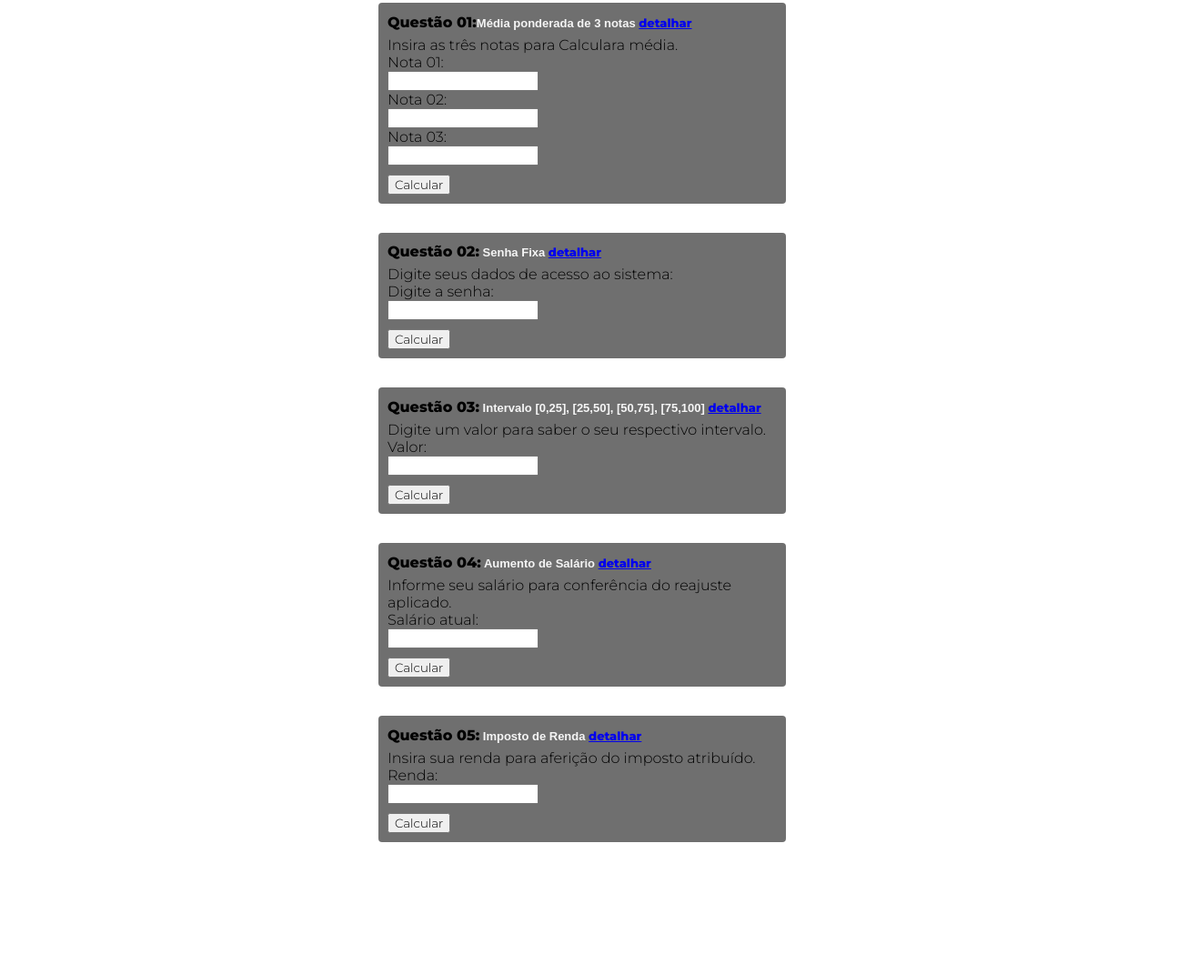
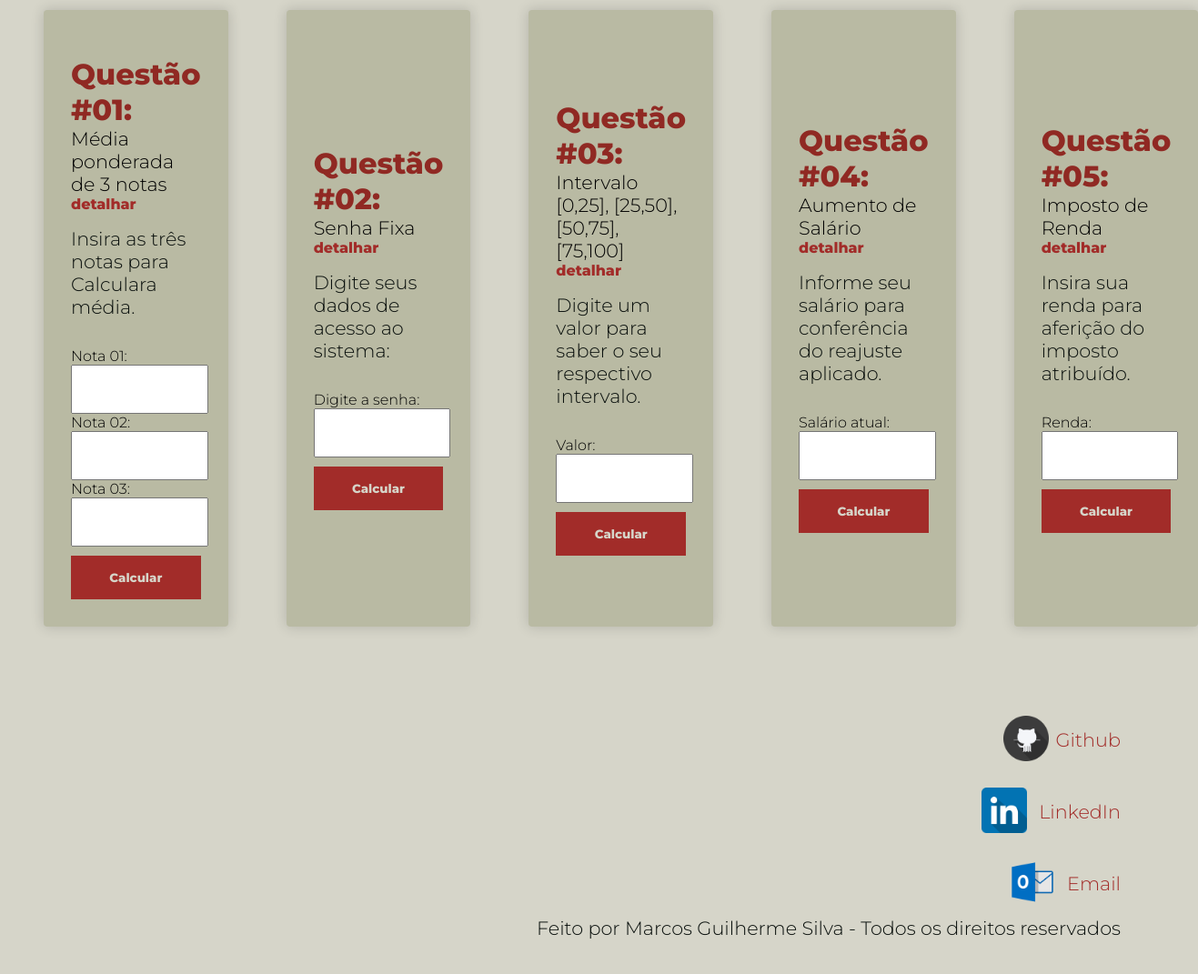
Before and after one commit to mguilherm/exercicio-10, a plain HTML site: page index.html in a window 1280 px wide. Shown: the part 29-1100 px from the top of the page at 91% size, 1317 px wide, since content can reach past the window. Before the commit the page ends 965 px from the top, so only its background shows below. Drawn offline with Linux system fonts and the light colour scheme.

Commit message:
Add files via upload
Adding a CSS file

```diff
--- a/index.css
+++ b/index.css
@@ -1,53 +1,124 @@
+:root{
+    --title: #902923;
+    --text: #0a100d;
+    --text02: #a22c29;
+    --background: #d6d5c9;
+    --box: #b9baa3;
+
+}
 
 *{
     font-family: Montserrat, sans-serif;
 
+
 }
 input {
     display: block;
+    width: 100%;
+    height: 3rem;
+    align-items: center;
+    align-content: center;
+
+}
+
+#corpo{
+    display: flex;
+    flex-direction: row;
+    flex-grow: 4;
+    align-content: center;
+
 }
 
 h1 {
-    font-size: 16px;
-    margin-bottom: 0px;
-    margin-bottom: 6px;
+    font-size: 2rem;
+    margin-bottom: 0%;
+    color: var(--title);
 }
 
 span {
-    font-size: 13px;
-    font-family: Arial, Helvetica, sans-serif;
-    color: #f5f5f5;
+    font-size: 1.3rem;
+    font-weight: lighter;
+
 }
 
 p {
-    margin: 0px;
+    margin-top: 1rem;;
+    margin-bottom: 2rem;
+    font-size: 1.3rem;
+    color: var(--text);
 }
 
 body {
-    width: 40%;
+
     display: block;
-    margin-left: auto;
-    margin-right: auto;
+    margin-left: 1rem;
+    margin-right: 1rem;
+    background-color: var(--background);
+    justify-content: space-between;
 }
 
 .questao {
 
     margin: 2rem;
+    background-color: var(--box);
+    padding: 30px;
+    margin-bottom: 10px;
+    border-radius: 4px;
+    align-content: center;
+    justify-content: space-between;
+    flex-wrap: wrap;
+    box-shadow: 0px 0px 14px 1px rgba(0, 0, 0, 0.15);
 
 
-    padding: 1rem;
-    background-color: #1b1b1ba1;
-    padding: 1px 0px 10px 10px;
-    margin-bottom: 10px;
-    border-radius: 4px;
-    flex-wrap: wrap;
-    align-content: center;
 
 
 }
 .questao:hover {
-    background-color: #4d001394;
+    background-color: var(--background);
+    box-shadow: none
 }
+
 input[type=button]{
     margin-top: 10px;
+    border: none;
+    background-color: var(--text02);
+    color: var(--background);
+    font-weight: bolder;
+    padding: 1rem;
+
 }
+
+a{
+
+    text-decoration: none;
+    color: var(--text02);
+    font-weight: bolder;
+}
+
+footer {
+    margin-top: 1rem;
+    text-align: right;
+    padding-right: 1.5rem;
+    padding: 2rem;
+    background-color: var(--background);
+
+
+
+
+}
+
+footer p {
+    margin: 0%;
+    margin-top: 1.5rem;
+    font-weight: lighter;
+
+
+
+}
+
+
+img {
+    position: relative;
+    top: 1rem;
+    left: -0.5rem;
+}
--- a/index.html
+++ b/index.html
@@ -3,7 +3,7 @@
   <head>
     <meta charset="UTF-8" />
     <title>Exercício 10 | DEV Front End</title>
-    <link rel="stylesheet" href="./index.css">
+    <link rel="stylesheet" href="./index.css" />
     <link rel="preconnect" href="https://fonts.gstatic.com" />
     <link
       href="https://fonts.googleapis.com/css2?family=Montserrat:ital,wght@0,300;0,600;0,800;1,200&display=swap"
@@ -15,52 +15,123 @@
   <body>
     <div id="corpo">
       <div class="questao">
-            <h1>Questão 01:<span>Média ponderada de 3 notas
-                    <a href="https://www.urionlinejudge.com.br/judge/pt/problems/view/1006"
-                        target="_blank">detalhar</a></span></h1>
+        <h1>Questão #01:</h1>
+        <span>Média ponderada de 3 notas</span> <br />
+        <a
+          href="https://www.urionlinejudge.com.br/judge/pt/problems/view/1006"
+          target="_blank"
+          >detalhar</a
+        >
         <p id="media">Insira as três notas para Calculara média.</p>
         <label for="nota01">Nota 01:</label>
-            <input type="text" id="nota01">
+        <input type="text" id="nota01" />
         <label for="nota02">Nota 02:</label>
-            <input type="text" id="nota02">
+        <input type="text" id="nota02" />
         <label for="nota03">Nota 03:</label>
-            <input type="text" id="nota03">
-            <input type="button" value="Calcular" onclick="media()">
+        <input type="text" id="nota03" />
+        <input type="button" value="Calcular" onclick="media()" />
       </div>
       <div class="questao">
-            <h1>Questão 02:<span> Senha Fixa <a href="https://www.urionlinejudge.com.br/judge/pt/problems/view/1114"
-                        target="_blank">detalhar</a></span></h1>
+        <h1>Questão #02:</h1>
+        <span> Senha Fixa</span> <br />
+        <a
+          href="https://www.urionlinejudge.com.br/judge/pt/problems/view/1114"
+          target="_blank"
+          >detalhar</a
+        >
         <p id="senha">Digite seus dados de acesso ao sistema:</p>
         <label for="senhaDigitada">Digite a senha:</label>
-            <input type="password" id="senhaDigitada">
-            <input type="button" value="Calcular" onclick="senhaFixa()">
+        <input type="password" id="senhaDigitada" />
+        <input type="button" value="Calcular" onclick="senhaFixa()" />
       </div>
       <div class="questao">
-            <h1>Questão 03:<span> Intervalo [0,25], [25,50], [50,75], [75,100] <a
+        <h1>Questão #03:</h1>
+        <span> Intervalo [0,25], [25,50], [50,75], [75,100] </span> <br />
+        <a
           href="https://www.urionlinejudge.com.br/judge/pt/problems/view/1037"
-                        target="_blank">detalhar</a></span></h1>
-            <p id="noIntervalo">Digite um valor para saber o seu respectivo intervalo.</p>
+          target="_blank"
+          >detalhar</a
+        >
+        <p id="noIntervalo">
+          Digite um valor para saber o seu respectivo intervalo.
+        </p>
         <label for="valor">Valor:</label>
-            <input type="text" id="valor">
-            <input type="button" value="Calcular" onclick="qualIntervalo()">
+        <input type="text" id="valor" />
+        <input type="button" value="Calcular" onclick="qualIntervalo()" />
       </div>
       <div class="questao">
-            <h1>Questão 04:<span> Aumento de Salário <a
+        <h1>Questão #04:</h1>
+        <span> Aumento de Salário </span> <br />
+        <a
           href="https://www.urionlinejudge.com.br/judge/pt/problems/view/1048"
-                        target="_blank">detalhar</a></span></h1>
-            <p id="novoSalario">Informe seu salário para conferência do reajuste aplicado.</p>
+          target="_blank"
+          >detalhar</a
+        >
+        <p id="novoSalario">
+          Informe seu salário para conferência do reajuste aplicado.
+        </p>
         <label for="salarioAtual">Salário atual:</label>
-            <input type="text" id="salarioAtual">
-            <input type="button" value="Calcular" onclick="novoSalario()">
+        <input type="text" id="salarioAtual" />
+        <input type="button" value="Calcular" onclick="novoSalario()" />
       </div>
       <div class="questao">
-            <h1>Questão 05:<span> Imposto de Renda <a
+        <h1>Questão #05:</h1>
+        <span> Imposto de Renda </span> <br />
+        <a
           href="https://www.urionlinejudge.com.br/judge/pt/problems/view/1051"
-                        target="_blank">detalhar</a></span></h1>
-            <p id="impostoAPagar">Insira sua renda para aferição do imposto atribuído.</p>
+          target="_blank"
+          >detalhar</a
+        >
+        <p id="impostoAPagar">
+          Insira sua renda para aferição do imposto atribuído.
+        </p>
         <label for="renda">Renda:</label>
-            <input type="text" id="renda">
-            <input type="button" value="Calcular" onclick="impostoAPagar()">
+        <input type="text" id="renda" />
+        <input type="button" value="Calcular" onclick="impostoAPagar()" />
       </div>
     </div>
+    <footer>
+      <div class="links">
+        <p>
+          <a href="https://www.github.com/mguilherm">
+            <img
+              src="img/github_icon-icons.com_69253.png"
+              width="50px"
+              weight="50px"
+              ;
+              alt="Github"
+            />Github</a
+          >
+        </p>
+        <p>
+          <a
+            href="https://www.linkedin.com/in/marcos-guilherme-barbosa-da-silva-8313121a4/"
+          >
+            <img
+              src="img/linkedin_icon-icons.com_53609.png"
+              width="50px"
+              weight="50px"
+              ;alt=""
+            />
+            LinkedIn</a
+          >
+        </p>
+        <p>
+          <a href="mailto:marcosguilherme.silva@outlook.com">
+            <img
+              src="img/Outlook_2013_23477.png"
+              width="50px"
+              weight="50px"
+              ;alt=""
+            />
+            Email</a
+          >
+        </p>
+      </div>
+
+      <div class="copyright">
+        <p>Feito por Marcos Guilherme Silva - Todos os direitos reservados</p>
+      </div>
+    </footer>
+  </body>
 </html>
```
Also changed, not shown: img/Outlook_2013_23477.png (added), img/github_icon-icons.com_69253.png (added), img/linkedin_icon-icons.com_53609.png (added). Lines whose indentation alone changed are shown as unchanged.
